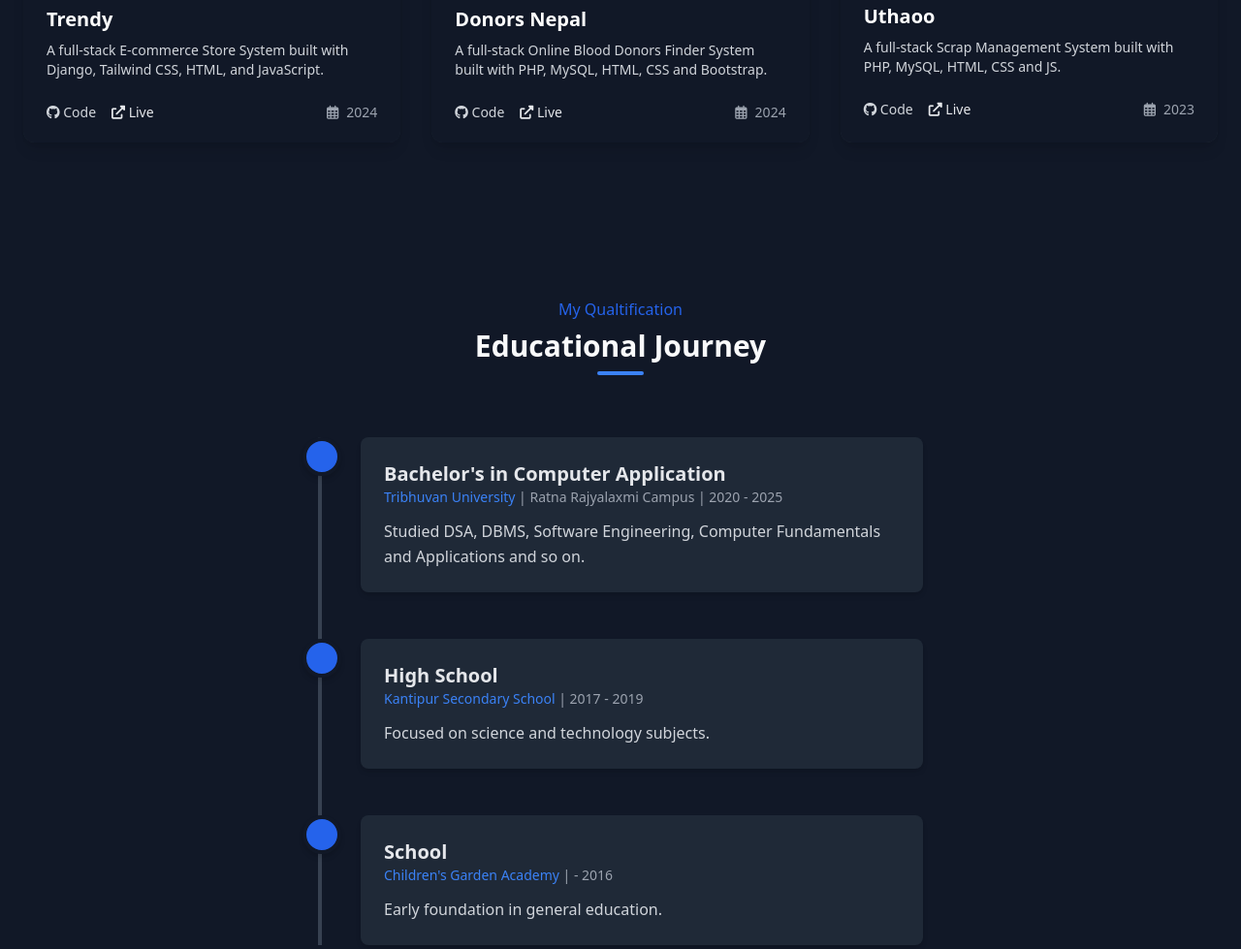
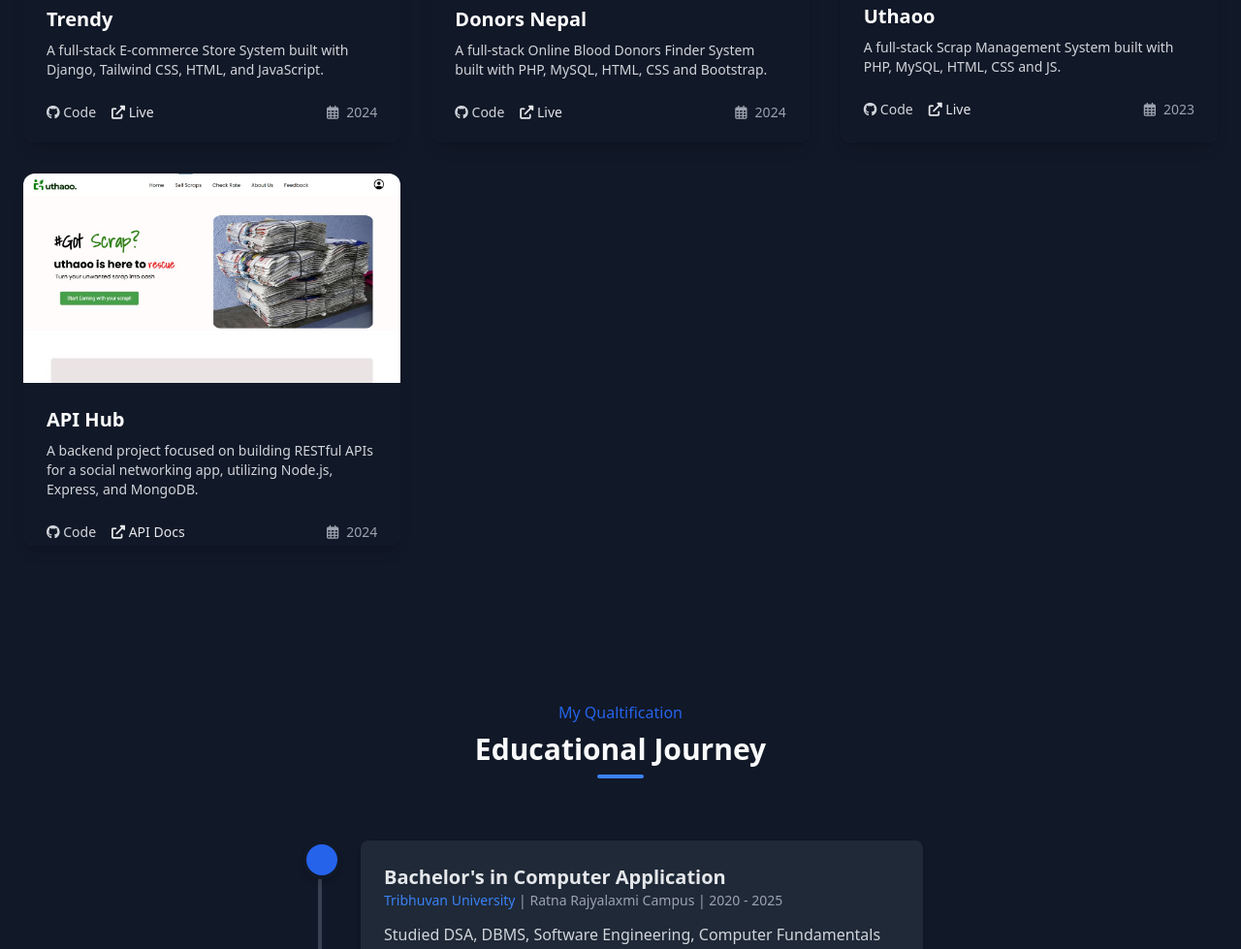
Before and after one commit to ankitkarki27/ankitkarki27.github.io, a plain HTML site: page portfolio.html in a window 1280 px wide. Shown: the part 2617-3596 px from the top of the page at 97% size. Drawn offline with nearby package versions, Linux system fonts and the light colour scheme.

Commit message:
made commit

```diff
--- a/portfolio.html
+++ b/portfolio.html
@@ -383,6 +383,47 @@
                 </div>
             </div>
 
+            <div class="group relative overflow-hidden rounded-xl bg-gray-800 shadow-lg max-h-96 hover:shadow-2xl transition-shadow " data-aos="fade-up">
+    <div class="relative overflow-hidden">
+        <!-- Project Image -->
+        <img src="/assests/image/project-uthaoo.jpg"  alt="Backend Project"
+             class="w-90 h-50 object-cover transform group-hover:scale-105 transition duration-500" />
+        <!-- Overlay -->
+        <div class="absolute inset-0 bg-gradient-to-t from-black/80 to-transparent opacity-0 group-hover:opacity-100 transition-opacity duration-300">
+            <div class="absolute bottom-0 left-0 right-0 p-4">
+                <div class="flex space-x-3 mb-4">
+                    <span class="px-3 py-1 bg-blue-600 text-white text-sm rounded-full">Node.js</span>
+                    <span class="px-3 py-1 bg-gray-700 text-white text-sm rounded-full">MongoDB</span>
+                </div>
+            </div>
+        </div>
+    </div>
+    <div class="p-6 bg-gray-900 rounded-b-xl">
+        <h3 class="text-white text-xl font-bold mb-2 group-hover:text-blue-400 transition duration-300">API Hub</h3>
+        <p class="text-gray-300 text-sm mb-6">
+            A backend project focused on building RESTful APIs for a social networking app, utilizing Node.js, Express, and MongoDB.
+        </p>
+        <div class="flex justify-between items-center">
+            <!-- GitHub and Live Demo Icons -->
+            <div class="flex space-x-4">
+                <a href="https://github.com/your-repo-link.git"
+                   class="text-sm text-gray-300 hover:text-gray-400 transition-transform transform hover:scale-110">
+                    <i class="fab fa-github"></i> Code
+                </a>
+                <a href="#"
+                   class="text-sm text-gray-200 hover:text-blue-400 transition-transform transform hover:scale-110">
+                    <i class="fas fa-external-link-alt"></i> API Docs
+                </a>
+            </div>
+            <!-- Calendar Icon and Date -->
+            <div class="flex items-center text-sm text-gray-400">
+                <i class="far fa-calendar-alt mr-2"></i>
+                <span>2024</span>
+            </div>
+        </div>
+    </div>
+</div>
+
     </div>
 </section>
 
```
